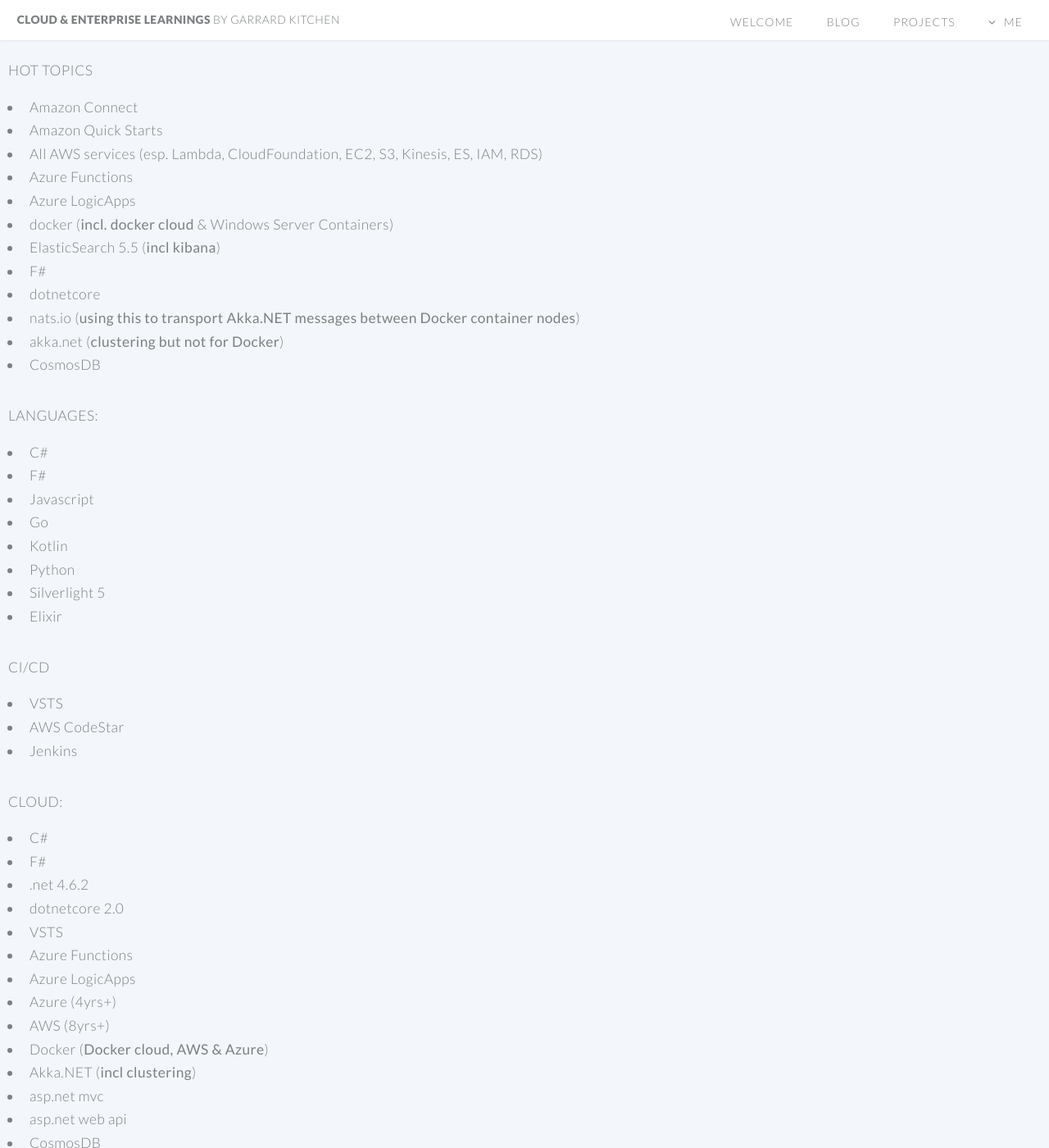
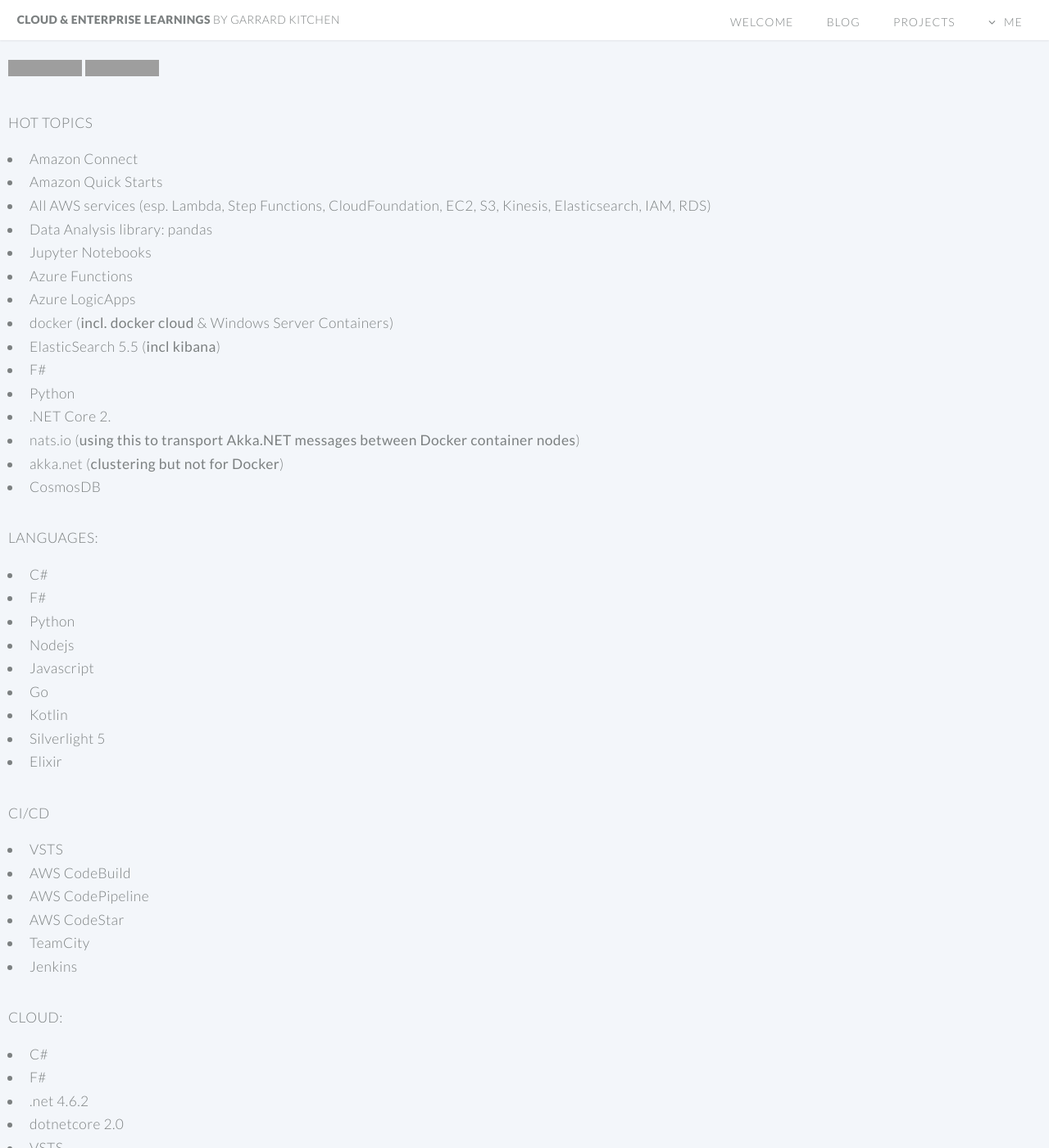
Before and after one commit to garrardkitchen/garrardkitchen-old.github.io, a Jekyll site: the page built from mytech.md, in a window 1280 px wide and 1400 px high. Shown: the whole window at 82% size. Built offline with Jekyll 4.4.1, drawn with Linux system fonts in a browser that asks for light colours; grey boxes are pictures that could not be loaded.

Commit message:
Added AWS Cert

```diff
--- a/index.html
+++ b/index.html
@@ -10,6 +10,7 @@
 					<br />
 					I decided to start over</h2>
 					<p>I'll be sharing my learnings from both the Cloud and the Enterprise as well as facts, semantics, ideas and outcomes and maybe a few opinions</p>
+					<div><img src="https://www.certmetrics.com/amazon/public/badge.aspx?i=2&t=c&d=2017-12-13&ci=AWS00351917"/> </div>
 				</header>
 				<!-- One -->
 					<section class="wrapper style2 container special-alt">
--- a/mytech.md
+++ b/mytech.md
@@ -3,6 +3,9 @@
 ---
 
 &nbsp;
+
+![aws cert](https://www.certmetrics.com/amazon/public/badge.aspx?i=2&t=c&d=2017-12-13&ci=AWS00351917&dm=80)
+![AWS Cert](https://www.certmetrics.com/amazon/public/badge.aspx?i=2&t=c&d=2017-12-13&ci=AWS00351917)
 
 #### Hot topics
 
@@ -10,13 +13,16 @@
 
 - Amazon Connect
 - Amazon Quick Starts
-- All AWS services (esp. Lambda, CloudFoundation, EC2, S3, Kinesis, ES, IAM, RDS)
+- All AWS services (esp. Lambda, Step Functions, CloudFoundation, EC2, S3, Kinesis, Elasticsearch, IAM, RDS)
+- Data Analysis library: pandas
+- Jupyter Notebooks
 - Azure Functions
 - Azure LogicApps
 - docker (__incl. docker cloud__ & Windows Server Containers)
 - ElasticSearch 5.5 (__incl kibana__)
 - F#
-- dotnetcore
+- Python
+- .NET Core 2.
 - nats.io (__using this to transport Akka.NET messages between Docker container nodes__)
 - akka.net (__clustering but not for Docker__)
 - CosmosDB
@@ -27,10 +33,11 @@
 
 - C#
 - F#
+- Python
+- Nodejs
 - Javascript
 - Go
 - Kotlin
-- Python
 - Silverlight 5
 - Elixir
 
@@ -39,7 +46,10 @@
 {: .list .default}
 
 - VSTS
+- AWS CodeBuild
+- AWS CodePipeline
 - AWS CodeStar
+- TeamCity
 - Jenkins
 
 #### Cloud:
```
Also changed, not shown: Gemfile.lock.
